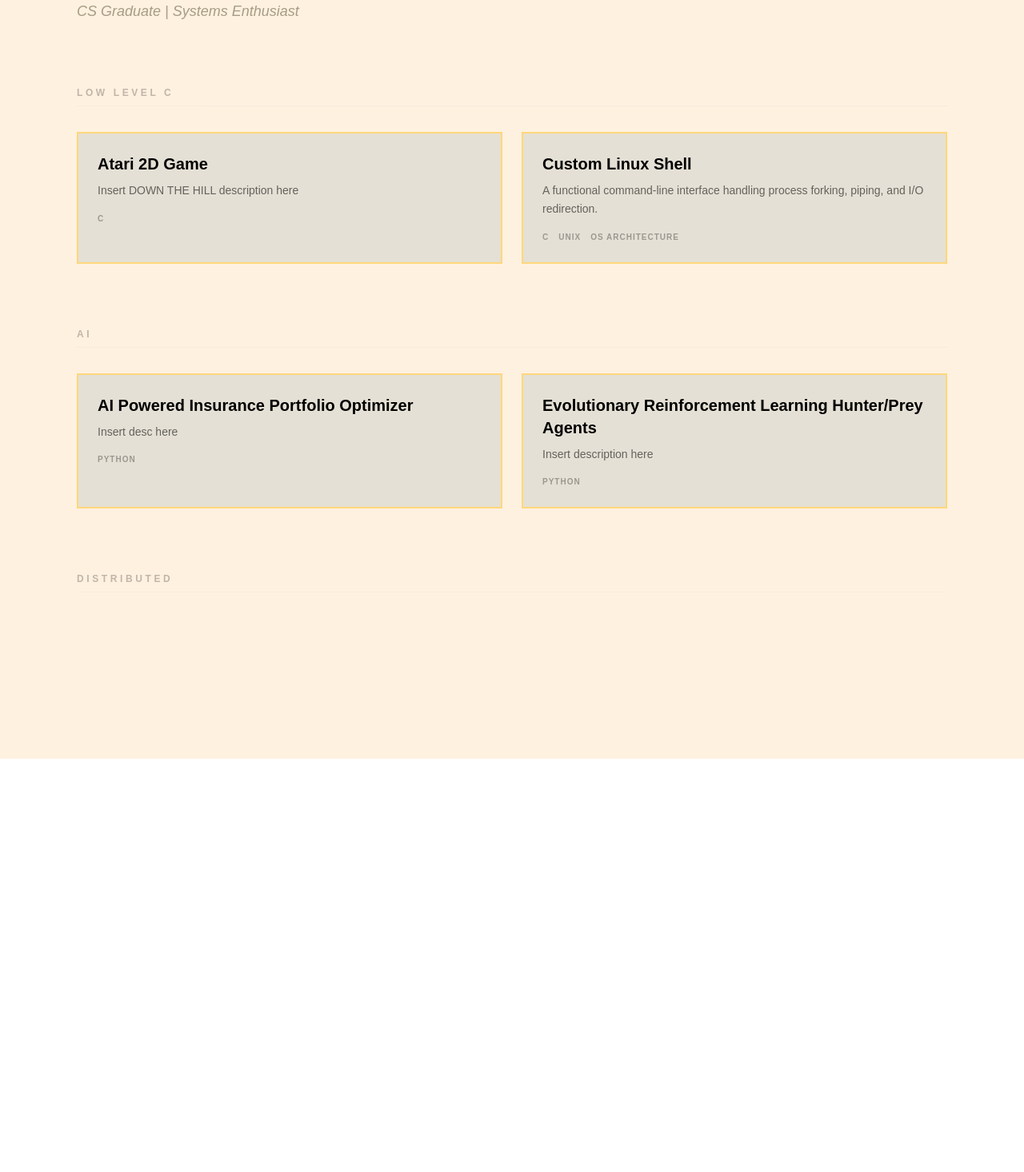
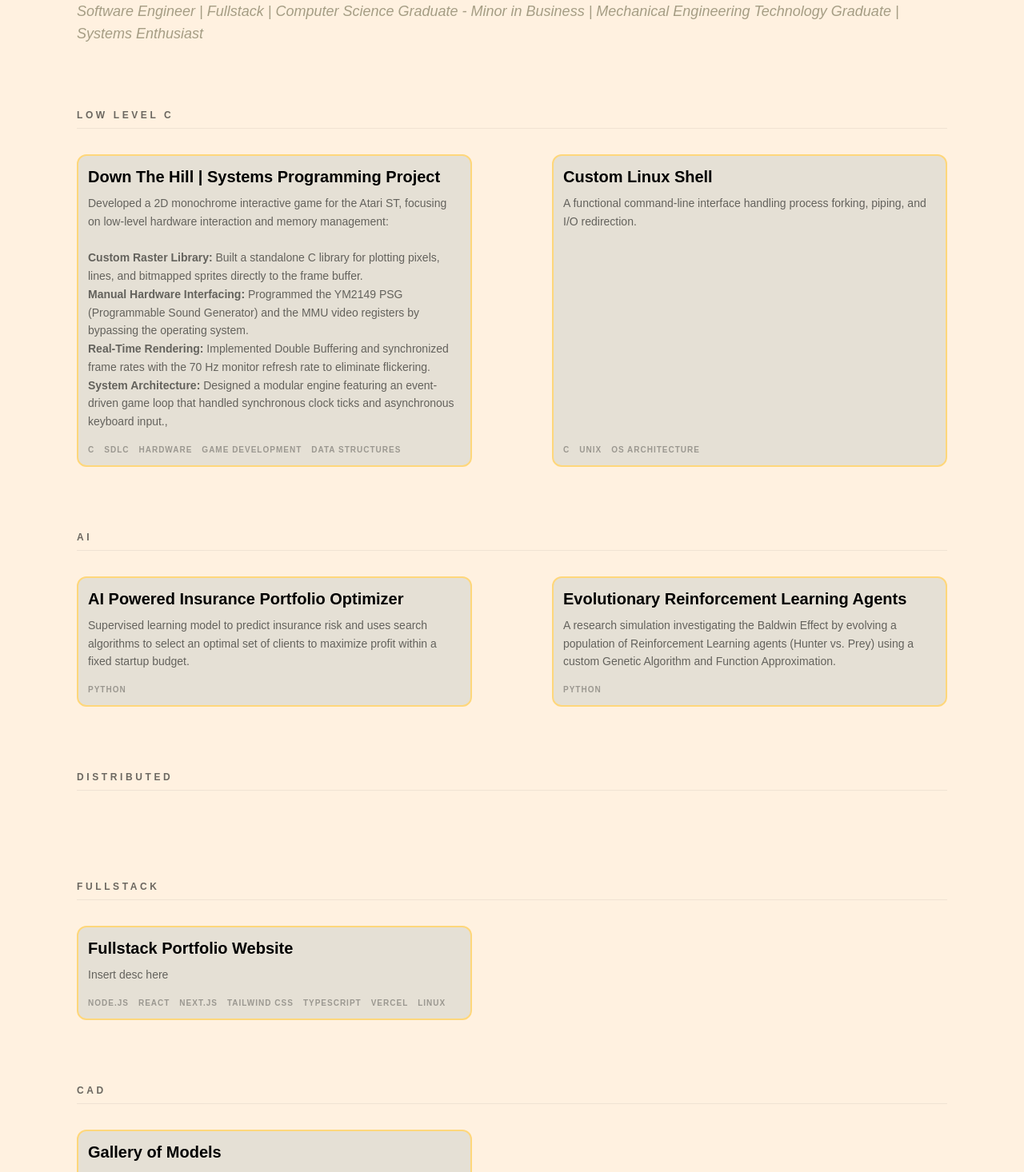
Before and after one commit to jdserrato/my-portfolio, a Next.js app: page / in a window 1280 px wide. Shown: the part 160-1626 px from the top of the page at 80% size. Before the commit the page ends 1109 px from the top, so only its background shows below. Built offline with nearby package versions, Linux system fonts and the light colour scheme.

Commit message:
further descriptions and formatting added for project cards properties. Description interface changed from string to jsx element

```diff
--- a/src/app/page.tsx
+++ b/src/app/page.tsx
@@ -2,9 +2,17 @@ import Image from "next/image";
 
 const myProjects = [
   {
-    title: "Atari 2D Game",
-    description: "Insert DOWN THE HILL description here",
-    tech: ["C"],
+    title: "Down The Hill | Systems Programming Project",
+    description: (
+      <>
+      Developed a 2D monochrome interactive game for the Atari ST, focusing on low-level hardware interaction and memory management: <br /> <br />
+      <b> Custom Raster Library:</b> Built a standalone C library for plotting pixels, lines, and bitmapped sprites directly to the frame buffer. <br />
+      <b>Manual Hardware Interfacing:</b> Programmed the YM2149 PSG (Programmable Sound Generator) and the MMU video registers by bypassing the operating system. <br />
+      <b>Real-Time Rendering:</b> Implemented Double Buffering and synchronized frame rates with the 70 Hz monitor refresh rate to eliminate flickering. <br />
+      <b>System Architecture:</b> Designed a modular engine featuring an event-driven game loop that handled synchronous clock ticks and asynchronous keyboard input.,
+      </>
+    ),
+    tech: ["C", "SDLC", "Hardware", "Game Development", "Data structures"],
     category: "Low Level C",
   },
   {
@@ -15,21 +23,33 @@ const myProjects = [
   },
   {
     title: "AI Powered Insurance Portfolio Optimizer",
-    description: "Insert desc here",
+    description: "Supervised learning model to predict insurance risk and uses search algorithms to select an optimal set of clients to maximize profit within a fixed startup budget.",
     tech: ["Python"],
     category: "AI",
   },
   {
-    title: "Evolutionary Reinforcement Learning Hunter/Prey Agents",
-    description: "Insert description here",
+    title: "Evolutionary Reinforcement Learning Agents",
+    description: "A research simulation investigating the Baldwin Effect by evolving a population of Reinforcement Learning agents (Hunter vs. Prey) using a custom Genetic Algorithm and Function Approximation.",
     tech: ["Python"],
     category: "AI",
+  },
+    {
+    title: "Fullstack Portfolio Website",
+    description: "Insert desc here",
+    tech: ["Node.js", "React", "Next.js", "Tailwind CSS", "TypeScript", "Vercel", "Linux"],
+    category: "Fullstack",
+  },
+  {
+    title: "Gallery of Models",
+    description: "A gallery of the various CAD models I have created over the years.",
+    tech: ["SOLIDWORKS", "AUTODESK INVENTOR", "CAD"],
+    category: "CAD",
   },
 ];
 
 interface ProjectProps {
   title: string;
-  description: string;
+  description: React.ReactNode; //allow better formatting for blockey text in description
   tech: string[];
   category: string;
 }
@@ -37,10 +57,10 @@ interface ProjectProps {
 function ProjectCard({ title, description, tech, category }: ProjectProps) {
   return (
    // <div className="group p-6 border border-[#E6E4DD] bg-white hover:border-[#A59D84] transition-all duration-300">
-    <div className="group p-6 border-2 border-[#FFD77B] bg-[#E5E0D5] hover:border-[#FFDDAA] transition-all duration-300">
+    <div className="group p-3 rounded-xl border-2 border-[#FFD77B] bg-[#E5E0D5] hover:border-[#FFDDAA] transition-all duration-300 flex flex-col h-full">
       <h3 className="text-xl font-bold mb-2 text-black">{title}</h3>
-      <p className="text-sm opacity-70 mb-4 leading-relaxed">{description}</p>
-      <div className="flex gap-3">
+      <p className="text-sm opacity-70 mb-4 leading-relaxed flex-grow whitespace-pre-line">{description}</p>
+      <div className="flex flex-wrap gap-3">
         {tech.map((item) => (
           <span key={item} className="text-[10px] uppercase tracking-widest font-bold opacity-40">
             {item}
@@ -57,10 +77,10 @@ export default function Home() {
   const renderCategory = (categoryName: string) => {
     return (
       <div className="mb-20">
-        <h2 className="text-xs uppercase tracking-[0.3em] font-bold opacity-30 mb-8 border-b border-[#2D2D2A]/10 pb-2">
+        <h2 className="text-xs uppercase tracking-[0.3em] font-bold opacity-70 mb-8 border-b border-[#2D2D2A]/10 pb-2">
           {categoryName}
         </h2>
-        <div className="grid grid-cols-1 md:grid-cols-2 gap-6">
+        <div className="grid grid-cols-1 md:grid-cols-2 lg:grid-cols-2 gap-25">
           {myProjects
             .filter((p) => p.category === categoryName)
             .map((project) => (
@@ -75,13 +95,15 @@ export default function Home() {
     <main className="min-h-screen bg-[#FFF1E0] p-8 md:p-24 text-[#2D2D2A]">
       <header className="mb-20">
         <h1 className="text-5xl font-bold tracking-tighter mb-4">Juan Diego Serrato</h1>
-        <p className="text-[#A59D84] font-medium italic text-lg">CS Graduate | Systems Enthusiast</p>
+        <p className="text-[#A59D84] font-medium italic text-lg">Software Engineer | Fullstack | Computer Science Graduate - Minor in Business | Mechanical Engineering Technology Graduate | Systems Enthusiast </p>
       </header>
 
       {/* RENDER EACH SECTION */}
       {renderCategory("Low Level C")}
       {renderCategory("AI")}
       {renderCategory("Distributed")}
+      {renderCategory("Fullstack")}
+      {renderCategory("CAD")}
     </main>
   );
 }
```
